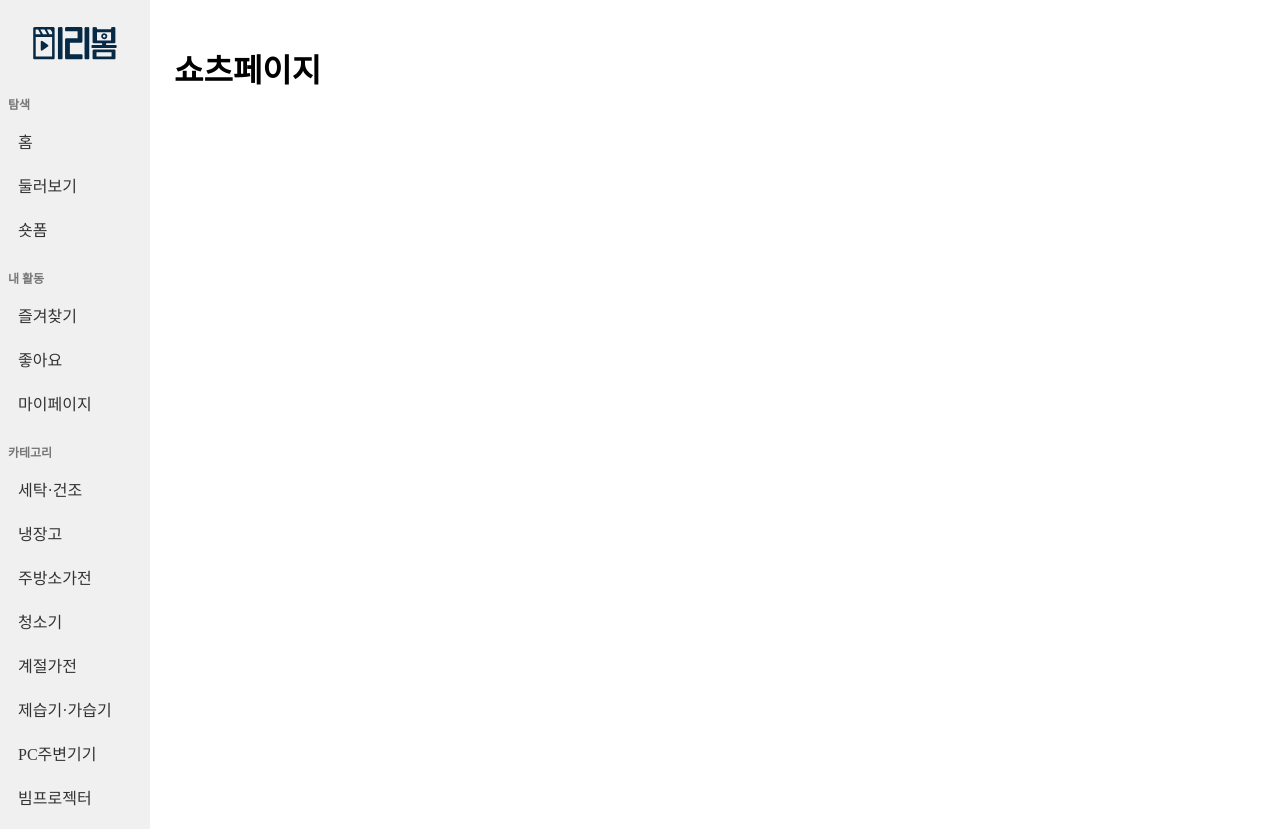
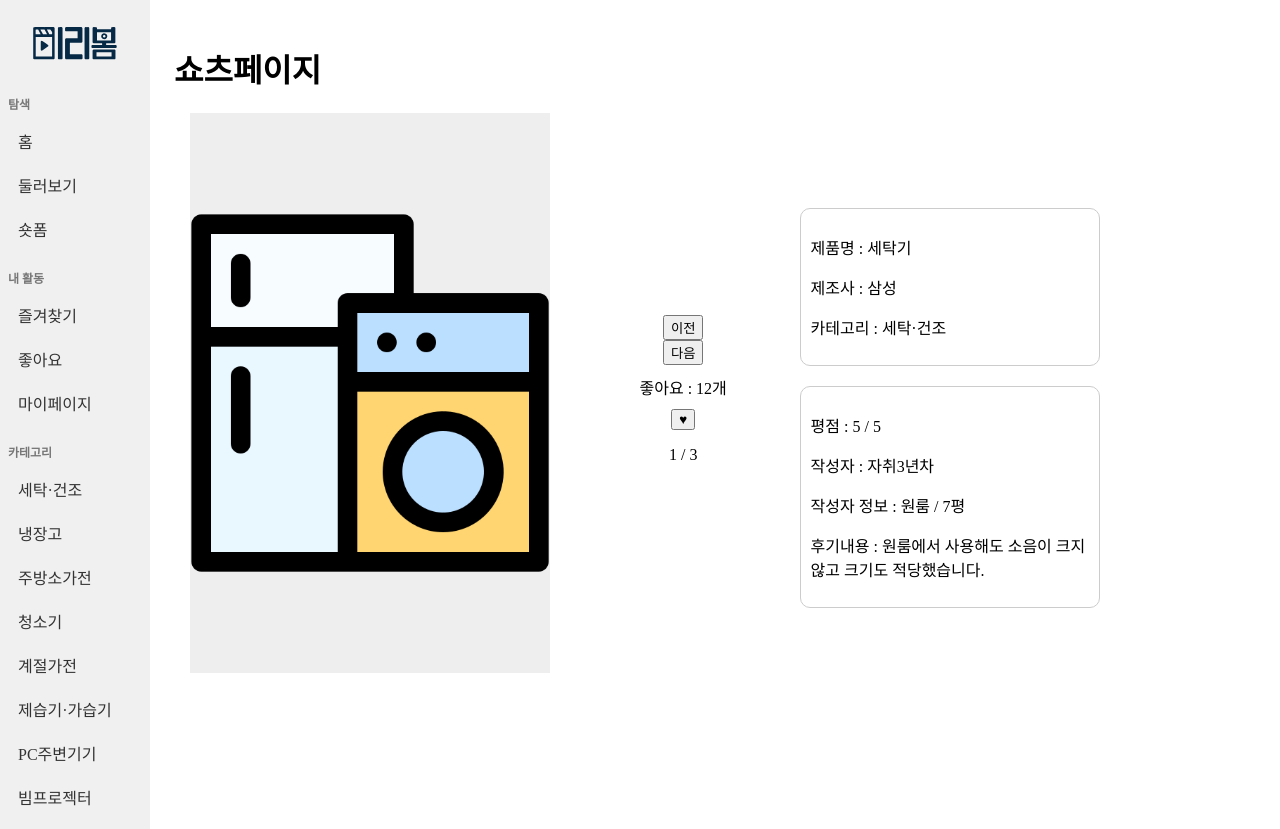
Before and after one commit to chuchangman/miribom, a Vue app in the folder frontend/: page /shorts in a window 1280 px wide. Built offline with nearby package versions, Linux system fonts and the light colour scheme; the HTML template or start-up script is replaced by a standard one.

Commit message:
feat: 숏폼 및 좋아요 페이지 기본 구조 구현

```diff
--- /dev/null
+++ b/frontend/src/data/mockVideos.js
@@ -0,0 +1,84 @@
+import defaultProductImage from './default-products.png'
+
+const mockVideos = [
+  {
+    id: '1',
+    videoUploadId: '1',
+    productId: '1',
+    userId: '1',
+
+    videoUrl: '',
+    thumbnailUrl: defaultProductImage,
+    status: 'completed',
+
+    productName: '세탁기',
+    productBrand: '삼성',
+    category: '세탁·건조',
+
+    rating: 5,
+    reviewContent: '원룸에서 사용해도 소음이 크지 않고 크기도 적당했습니다.',
+
+    userNickname: '자취3년차',
+    userHousingType: '원룸',
+    userAreaSize: 7,
+
+    likeCount: 12,
+    isLiked: true,
+
+    createdAt: '2026-05-31',
+  },
+  {
+    id: '2',
+    videoUploadId: '2',
+    productId: '2',
+    userId: '2',
+
+    videoUrl: '',
+    thumbnailUrl: defaultProductImage,
+    status: 'completed',
+
+    productName: '건조기',
+    productBrand: 'LG',
+    category: '세탁·건조',
+
+    rating: 4,
+    reviewContent: '건조 시간은 만족스럽지만 좁은 공간에서는 배치 위치를 잘 봐야 합니다.',
+
+    userNickname: '원룸러',
+    userHousingType: '원룸',
+    userAreaSize: 6,
+
+    likeCount: 8,
+    isLiked: false,
+
+    createdAt: '2026-05-30',
+  },
+  {
+    id: '3',
+    videoUploadId: '3',
+    productId: '3',
+    userId: '3',
+
+    videoUrl: '',
+    thumbnailUrl: defaultProductImage,
+    status: 'completed',
+
+    productName: '냉장고',
+    productBrand: '삼성',
+    category: '냉장고',
+
+    rating: 5,
+    reviewContent: '문 열리는 공간까지 보면 생각보다 자리를 많이 차지합니다.',
+
+    userNickname: '오피스텔거주자',
+    userHousingType: '오피스텔',
+    userAreaSize: 10,
+
+    likeCount: 21,
+    isLiked: true,
+
+    createdAt: '2026-05-29',
+  },
+]
+
+export default mockVideos
--- a/frontend/src/views/LikedView.vue
+++ b/frontend/src/views/LikedView.vue
@@ -1,3 +1,31 @@
+<script setup>
+import mockVideos from '@/data/mockVideos'
+import { ref } from 'vue'
+import { useRouter } from 'vue-router'
+
+const router = useRouter()
+const likedVideos = ref(mockVideos.filter((video) => video.isLiked))
+
+const goShortsPage = () => {
+  router.push('/shorts/')
+}
+</script>
+
 <template>
   <h1>좋아요페이지</h1>
+  <h3>좋아요한 영상 후기만 볼 수 있습니다.</h3>
+  <p v-if="likedVideos.length === 0">아직 좋아요한 영상이 없습니다.</p>
+  <ul v-else>
+    <li v-for="likedVideo in likedVideos" :key="likedVideo.id">
+      <div @click="goShortsPage">
+        <img :src="likedVideo.thumbnailUrl" :alt="likedVideo.productName" />
+        <p>{{ likedVideo.productName }}</p>
+        <p>{{ likedVideo.productBrand }}</p>
+        <p>{{ likedVideo.rating }}</p>
+        <p>{{ likedVideo.userNickname }}</p>
+        <p>{{ likedVideo.reviewContent }}</p>
+      </div>
+    </li>
+  </ul>
 </template>
+<style scoped></style>
--- a/frontend/src/views/ShortsView.vue
+++ b/frontend/src/views/ShortsView.vue
@@ -1,3 +1,131 @@
+<script setup>
+import mockVideos from '@/data/mockVideos'
+import { ref, computed } from 'vue'
+import { useRouter } from 'vue-router'
+
+const router = useRouter()
+
+const currentIndex = ref(0)
+const videos = ref(mockVideos.map((video) => ({ ...video })))
+const video = computed(() => {
+  if (videos.value.length === 0) {
+    return null
+  }
+  return videos.value[currentIndex.value]
+})
+
+const toggleLiked = () => {
+  if (video.value.isLiked === false) {
+    videos.value[currentIndex.value].likeCount += 1
+  } else {
+    if (videos.value[currentIndex.value].likeCount > 0) {
+      videos.value[currentIndex.value].likeCount -= 1
+    }
+  }
+  videos.value[currentIndex.value].isLiked = !videos.value[currentIndex.value].isLiked
+}
+const goNextVideo = () => {
+  currentIndex.value = (currentIndex.value + 1) % videos.value.length
+}
+const goPrevVideo = () => {
+  currentIndex.value = (currentIndex.value - 1 + videos.value.length) % videos.value.length
+}
+const goProductDetail = (productId) => {
+  router.push(`/products/${productId}`)
+}
+</script>
+
 <template>
   <h1>쇼츠페이지</h1>
+  <p v-if="!video">등록된 영상 후기가 없습니다.</p>
+  <section class="shorts-layout" v-else>
+    <div class="video-area">
+      <div class="video-frame">
+        <img :src="video.thumbnailUrl" :alt="video.productName" />
+      </div>
+      <div class="video-actions">
+        <button type="button" @click="goPrevVideo">이전</button>
+        <button type="button" @click="goNextVideo">다음</button>
+        <p class="like-count">좋아요 : {{ video.likeCount }}개</p>
+        <button type="button" @click="toggleLiked">{{ video.isLiked ? '♥' : '♡' }}</button>
+        <p>{{ currentIndex + 1 }} / {{ videos.length }}</p>
+      </div>
+    </div>
+    <div class="video-info">
+      <div class="product-info" @click="goProductDetail(video.productId)">
+        <p>제품명 : {{ video.productName }}</p>
+        <p>제조사 : {{ video.productBrand }}</p>
+        <p>카테고리 : {{ video.category }}</p>
+      </div>
+      <div class="review-info">
+        <p>평점 : {{ video.rating }} / 5</p>
+        <p>작성자 : {{ video.userNickname }}</p>
+        <p>작성자 정보 : {{ video.userHousingType }} / {{ video.userAreaSize }}평</p>
+        <p>후기내용 : {{ video.reviewContent }}</p>
+      </div>
+    </div>
+  </section>
 </template>
+
+<style scoped>
+.shorts-layout {
+  display: flex;
+  flex-direction: row;
+  align-items: center;
+}
+.video-area {
+  display: flex;
+  flex-direction: row;
+  align-items: center;
+  flex: 0.8;
+  justify-content: space-around;
+  flex-shrink: 0;
+}
+.video-frame {
+  width: 360px;
+  aspect-ratio: 9 / 16;
+  overflow: hidden;
+  background-color: #eee;
+  display: flex;
+  justify-content: center;
+  align-items: center;
+  margin-bottom: 10px;
+  max-height: 70vh;
+}
+.video-frame img {
+  width: 100%;
+  height: 100%;
+  object-fit: contain;
+}
+.video-actions {
+  width: 200px;
+  display: flex;
+  flex-direction: column;
+  align-items: center;
+}
+.like-count {
+  width: 90%;
+  text-align: center;
+  margin: 10px 0;
+}
+.video-info {
+  margin-top: 20px;
+  flex-shrink: 0;
+  width: 300px;
+}
+.product-info {
+  border: 1px solid #ccc;
+  padding: 10px;
+  border-radius: 10px;
+  margin-bottom: 20px;
+  cursor: pointer;
+}
+.product-info:hover {
+  background-color: #f9f9f9;
+}
+.review-info {
+  border: 1px solid #ccc;
+  padding: 10px;
+  border-radius: 10px;
+}
+</style>
```
Also changed, not shown: 1 other file (tests, documents, lock files or other folders).
